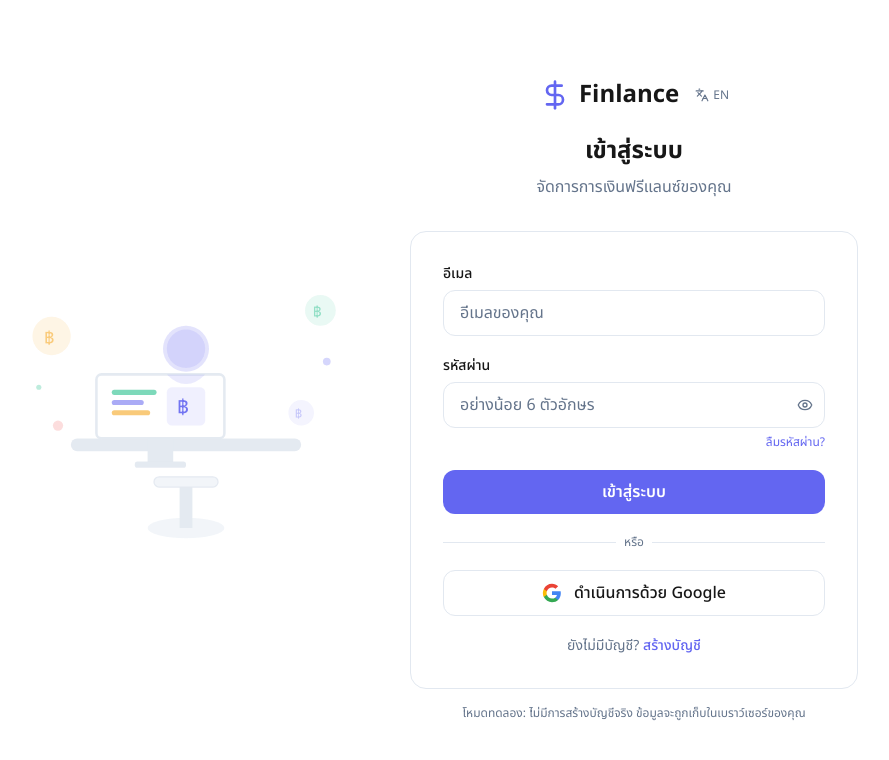
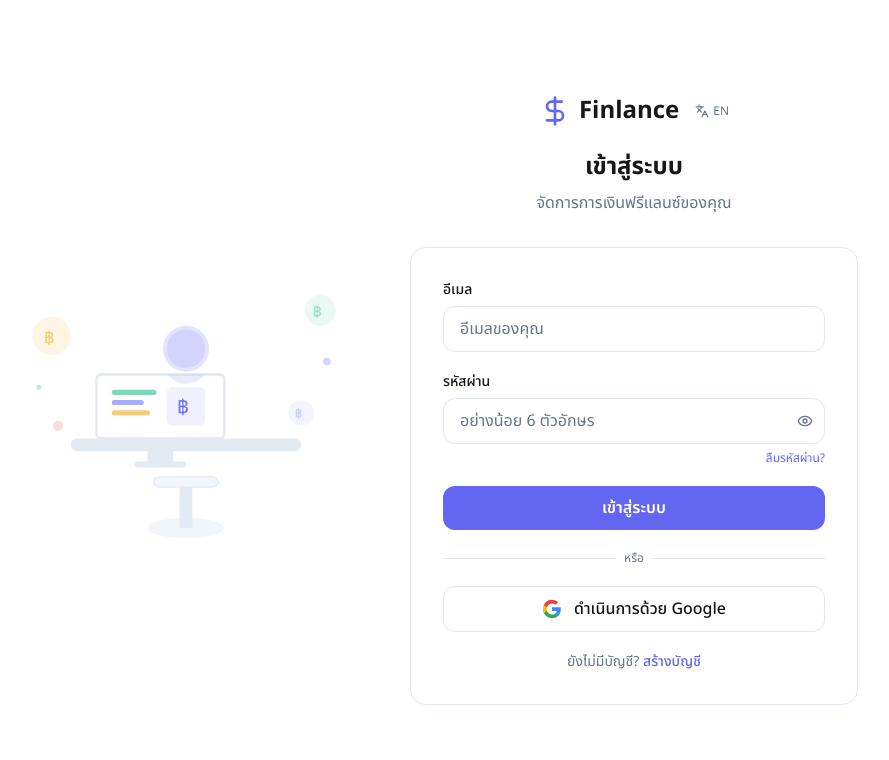
Before and after one commit to finlance-dev/freelance-finance, a Next.js app: page /login in a window 1280 px wide. Shown: the top 760 px of the page, without its empty margins (230-1119 px from the left). Built offline with nearby package versions, Linux system fonts and the light colour scheme; no server answers.

Commit message:
Remove demo disclaimer from login page

```diff
--- a/src/app/login/page.tsx
+++ b/src/app/login/page.tsx
@@ -155,9 +155,6 @@
           </p>
         </form>
 
-        <p className="text-center text-xs text-muted mt-4">
-          {t("auth", "demoDisclaimer")}
-        </p>
       </div>
     </div>
   );
```
